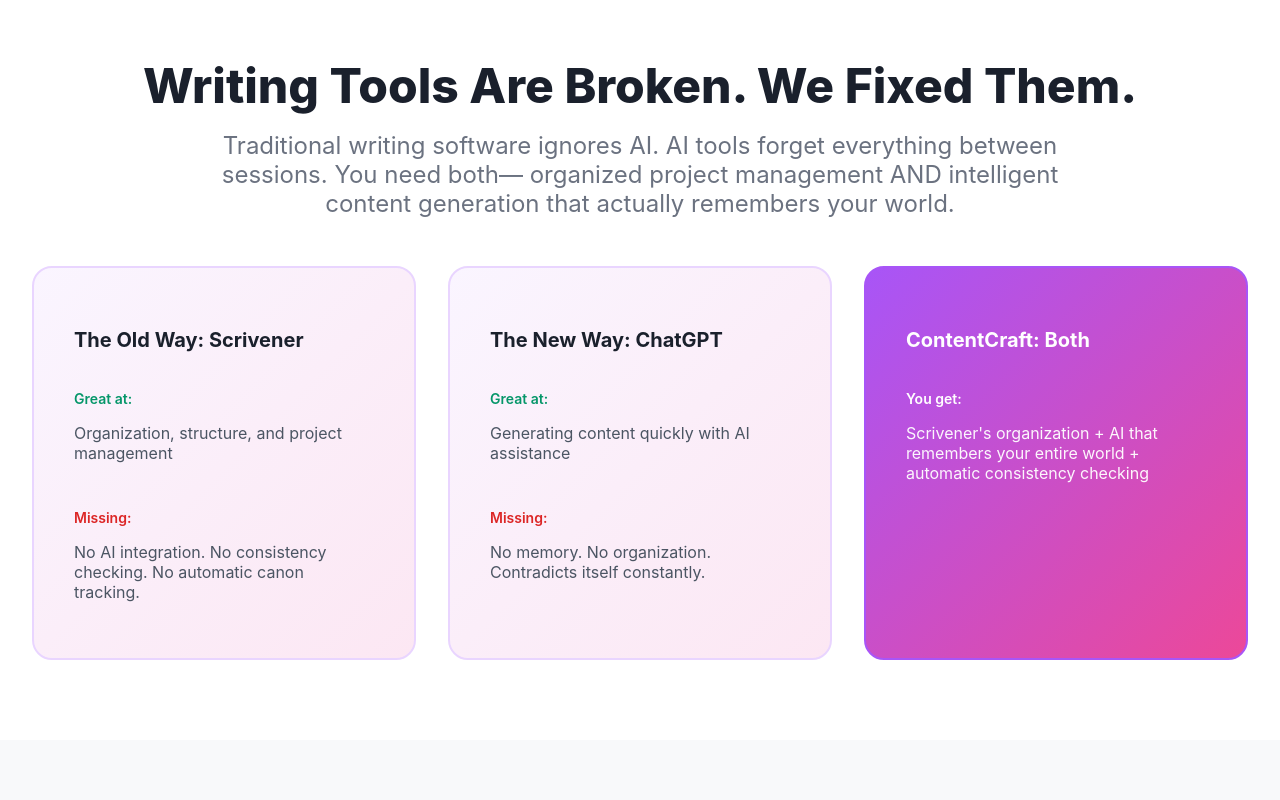
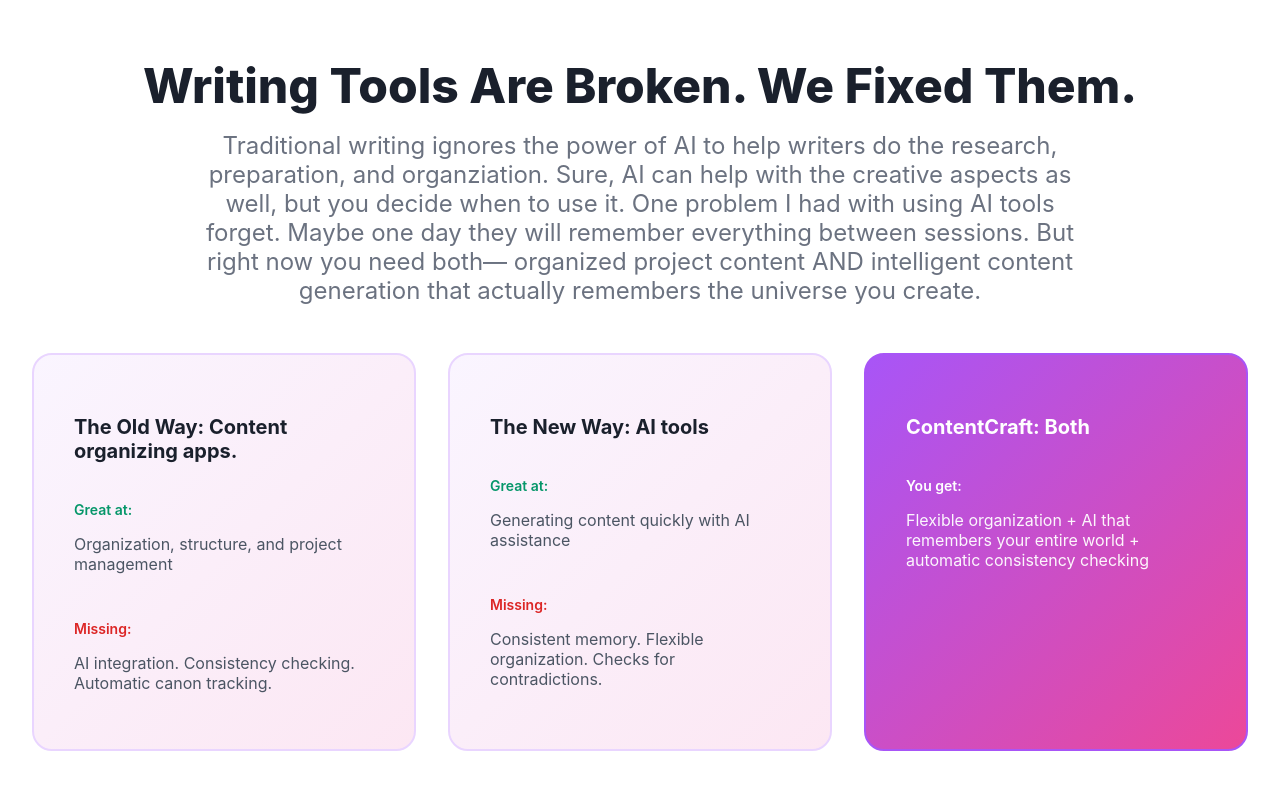
Before and after one commit to sixsmithgames-RPGCombatSimulator/SixsmithGames, a Next.js app: page /apps/contentcraft in a window 1280 px wide. Shown: the part 840-1640 px from the top of the page. Built offline with nearby package versions, Linux system fonts and the light colour scheme; no server answers.

Commit message:
Changes to copy

```diff
--- a/app/apps/contentcraft/page.tsx
+++ b/app/apps/contentcraft/page.tsx
@@ -187,8 +187,8 @@ export default function ContentCraftPage() {
               Writing Tools Are Broken. We Fixed Them.
             </h2>
             <p style={{fontSize: 'clamp(1.125rem, 2.5vw, 1.5rem)', color: '#6b7280', maxWidth: '900px', margin: '0 auto'}}>
-              Traditional writing software ignores AI. AI tools forget everything between sessions. You need both—
-              organized project management AND intelligent content generation that actually remembers your world.
+              Traditional writing ignores the power of AI to help writers do the research, preparation, and organziation. Sure, AI can help with the creative aspects as well, but you decide when to use it. One problem I had with using AI tools forget. Maybe one day they will remember everything between sessions. But right now you need both—
+              organized project content AND intelligent content generation that actually remembers the universe you create.
             </p>
           </div>
 
@@ -204,7 +204,7 @@ export default function ContentCraftPage() {
               border: '2px solid #e9d5ff'
             }}>
               <h3 style={{fontSize: '1.25rem', fontWeight: '700', color: '#1a202c', marginBottom: '1.5rem'}}>
-                The Old Way: Scrivener
+                The Old Way: Content organizing apps.
               </h3>
               <div style={{display: 'flex', flexDirection: 'column', gap: '1rem'}}>
                 <div>
@@ -217,7 +217,7 @@ export default function ContentCraftPage() {
                   <p style={{fontSize: '0.875rem', fontWeight: '600', color: '#dc2626', marginBottom: '0.25rem'}}>
                     Missing:
                   </p>
-                  <p style={{color: '#4b5563'}}>No AI integration. No consistency checking. No automatic canon tracking.</p>
+                  <p style={{color: '#4b5563'}}>AI integration. Consistency checking. Automatic canon tracking.</p>
                 </div>
               </div>
             </div>
@@ -229,7 +229,7 @@ export default function ContentCraftPage() {
               border: '2px solid #e9d5ff'
             }}>
               <h3 style={{fontSize: '1.25rem', fontWeight: '700', color: '#1a202c', marginBottom: '1.5rem'}}>
-                The New Way: ChatGPT
+                The New Way: AI tools
               </h3>
               <div style={{display: 'flex', flexDirection: 'column', gap: '1rem'}}>
                 <div>
@@ -242,7 +242,7 @@ export default function ContentCraftPage() {
                   <p style={{fontSize: '0.875rem', fontWeight: '600', color: '#dc2626', marginBottom: '0.25rem'}}>
                     Missing:
                   </p>
-                  <p style={{color: '#4b5563'}}>No memory. No organization. Contradicts itself constantly.</p>
+                  <p style={{color: '#4b5563'}}>Consistent memory. Flexible organization. Checks for contradictions.</p>
                 </div>
               </div>
             </div>
@@ -263,7 +263,7 @@ export default function ContentCraftPage() {
                     You get:
                   </p>
                   <p style={{color: 'rgba(255, 255, 255, 0.95)'}}>
-                    Scrivener's organization + AI that remembers your entire world + automatic consistency checking
+                    Flexible organization + AI that remembers your entire world + automatic consistency checking
                   </p>
                 </div>
               </div>
@@ -376,7 +376,7 @@ export default function ContentCraftPage() {
               <div style={{background: '#faf5ff', padding: '1.5rem', borderRadius: '10px', borderLeft: '4px solid #a855f7'}}>
                 <p style={{fontWeight: '600', color: '#6b21a8', marginBottom: '0.5rem'}}>Traditional Method:</p>
                 <p style={{fontSize: '0.875rem', color: '#4b5563'}}>
-                  45 minutes: ChatGPT generation → copy/paste → format → balance → cross-reference wiki → fix contradictions
+                  45 minutes: Look up rules → copy/paste → format → cross-reference rules → fix contradictions
                 </p>
               </div>
               <div style={{background: '#f0fdf4', padding: '1.5rem', borderRadius: '10px', borderLeft: '4px solid #22c55e'}}>
--- a/app/apps/mastertyping/page.tsx
+++ b/app/apps/mastertyping/page.tsx
@@ -428,7 +428,7 @@ export default function MasterTypingPage() {
             border: 'none',
             cursor: 'pointer'
           }}>
-            Start Learning Today
+            Start Getting Better and Faster at Typing Now
           </SubscribeButton>
         </div>
       </section>
```
